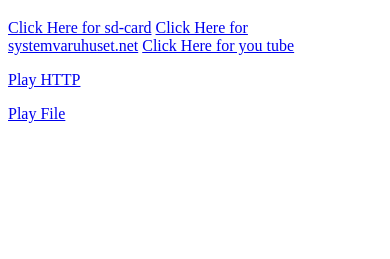
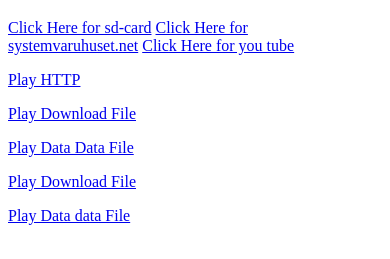
Before and after one commit to ahab1972/Video, a plain HTML site: page index.html in a window 390 px wide. Shown: the part 61-320 px from the top of the page. Drawn offline with Linux system fonts and the light colour scheme; some packages are replaced by stand-ins of ours.

Commit message:
0.0.3 file-links

```diff
--- a/config.xml
+++ b/config.xml
@@ -3,7 +3,7 @@
 
         xmlns:gap   = "http://phonegap.com/ns/1.0"
         id          = "biz.ahab.browser"
-        version     = "0.0.2"
+        version     = "0.0.3"
         versionCode = "10" >
 
         <!-- versionCode is optional and Android only -->
--- a/index.html
+++ b/index.html
@@ -83,7 +83,17 @@
  <p>
 
     <a href="#" onclick="playVideo('http://path.to.my/file.mp4')">Play HTTP</a><p/>
-    <a href="#" onclick="playVideo('file:///path/to/my/file.mp4')">Play File</a><p/>
+    <a href="#" onclick="playVideo('file:///Downloads/Lucia.mp4')">Play Download File</a><p/>
+	<a href="#" onclick="playVideo('file:///Data/Data/Lucia.mp4')">Play Data Data File</a><p/>
+
+
+<p>
+ <p>
+
+
+	    <a href=('file:///Downloads/Lucia.mp4')>Play Download File</a><p/>
+		<a href=('file:///Data/Data/Lucia.mp4')>Play Data data File</a><p/>
+
   </body>
 </html>
 
```
